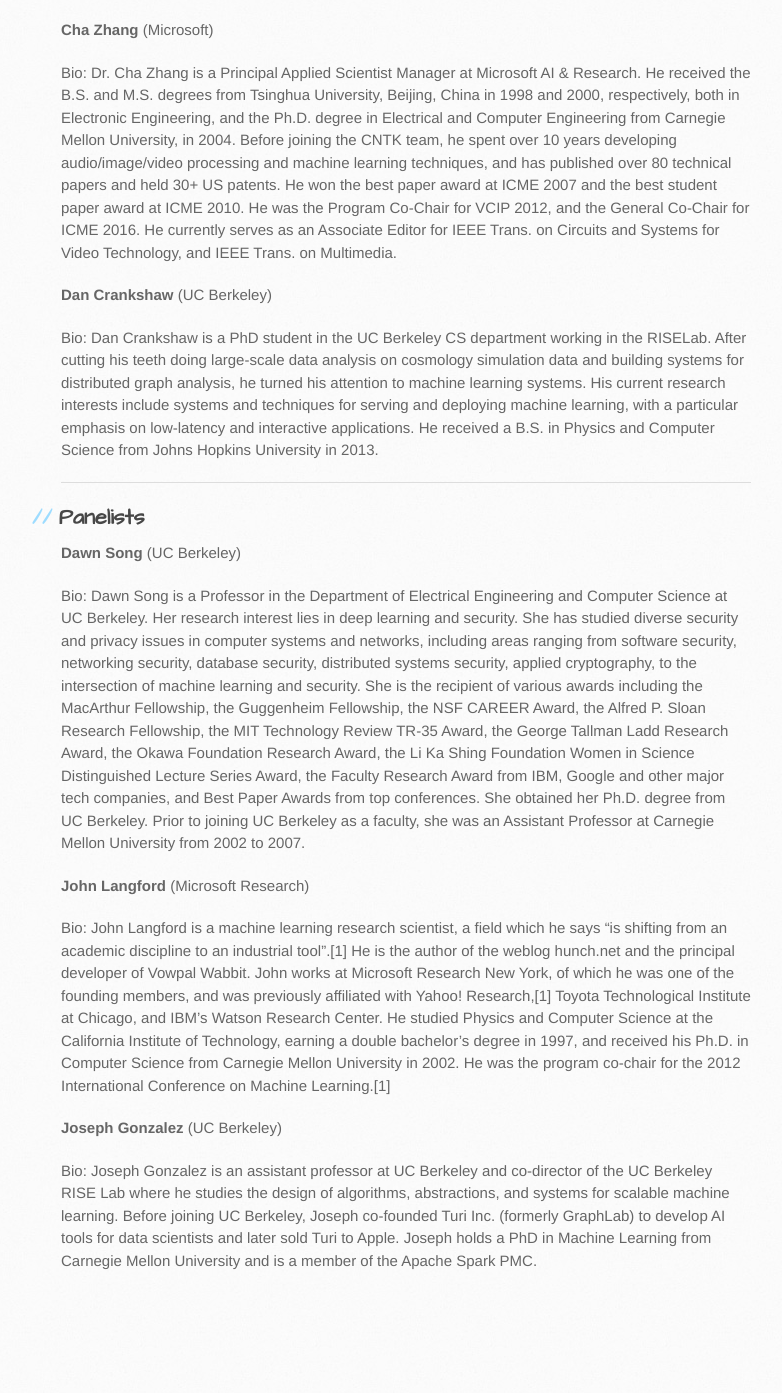
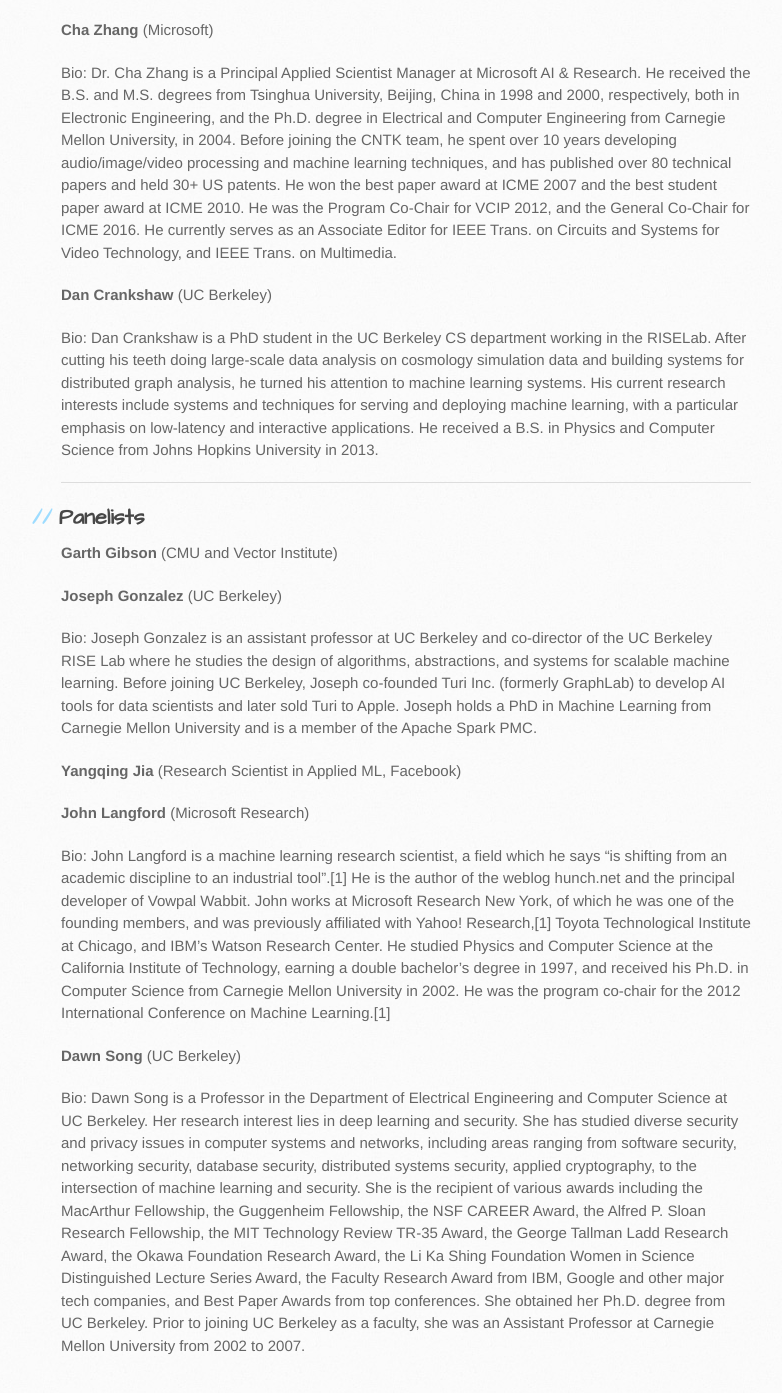
Before and after one commit to LearningSys/nips17, a Jekyll site: the page built from talks.md, in a window 1280 px wide and 1400 px high, scrolled down 2980 px. Shown: the top 1393 px of the window, without its empty margins (109-891 px from the left). Built offline with Jekyll 4.4.1, drawn with Linux system fonts in a browser that asks for light colours; our own code applies the rules of GitHub Pages for plain Markdown files; the repository's description, which GitHub fills in, is left out; before the commit the page ends 4295 px from its top, so only the background shows below that.

Commit message:
updates to panelist info

```diff
--- a/talks.md
+++ b/talks.md
@@ -101,17 +101,21 @@ Dan Crankshaw is a PhD student in the UC Berkeley CS department working in the R
 
 ## Panelists
 
-**Dawn Song** (UC Berkeley)
+**Garth Gibson** (CMU and Vector Institute)
+
+**Joseph Gonzalez** (UC Berkeley)
 
 Bio:
-Dawn Song is a Professor in the Department of Electrical Engineering and Computer Science at UC Berkeley. Her research interest lies in deep learning and security. She has studied diverse security and privacy issues in computer systems and networks, including areas ranging from software security, networking security, database security, distributed systems security, applied cryptography, to the intersection of machine learning and security. She is the recipient of various awards including the MacArthur Fellowship, the Guggenheim Fellowship, the NSF CAREER Award, the Alfred P. Sloan Research Fellowship, the MIT Technology Review TR-35 Award, the George Tallman Ladd Research Award, the Okawa Foundation Research Award, the Li Ka Shing Foundation Women in Science Distinguished Lecture Series Award, the Faculty Research Award from IBM, Google and other major tech companies, and Best Paper Awards from top conferences. She obtained her Ph.D. degree from UC Berkeley. Prior to joining UC Berkeley as a faculty, she was an Assistant Professor at Carnegie Mellon University from 2002 to 2007.
+Joseph Gonzalez is an assistant professor at UC Berkeley and co-director of the UC Berkeley RISE Lab where he studies the design of algorithms, abstractions, and systems for scalable machine learning.  Before joining UC Berkeley, Joseph co-founded Turi Inc. (formerly GraphLab) to develop AI tools for data scientists and later sold Turi to Apple. Joseph holds a PhD in Machine Learning from Carnegie Mellon University and is a member of the Apache Spark PMC.
+
+**Yangqing Jia** (Research Scientist in Applied ML, Facebook)
 
 **John Langford** (Microsoft Research)
 
 Bio:
 John Langford is a machine learning research scientist, a field which he says "is shifting from an academic discipline to an industrial tool".[1] He is the author of the weblog hunch.net and the principal developer of Vowpal Wabbit. John works at Microsoft Research New York, of which he was one of the founding members, and was previously affiliated with Yahoo! Research,[1] Toyota Technological Institute at Chicago, and IBM's Watson Research Center. He studied Physics and Computer Science at the California Institute of Technology, earning a double bachelor's degree in 1997, and received his Ph.D. in Computer Science from Carnegie Mellon University in 2002. He was the program co-chair for the 2012 International Conference on Machine Learning.[1]
 
-**Joseph Gonzalez** (UC Berkeley)
+**Dawn Song** (UC Berkeley)
 
 Bio:
-Joseph Gonzalez is an assistant professor at UC Berkeley and co-director of the UC Berkeley RISE Lab where he studies the design of algorithms, abstractions, and systems for scalable machine learning.  Before joining UC Berkeley, Joseph co-founded Turi Inc. (formerly GraphLab) to develop AI tools for data scientists and later sold Turi to Apple. Joseph holds a PhD in Machine Learning from Carnegie Mellon University and is a member of the Apache Spark PMC.
+Dawn Song is a Professor in the Department of Electrical Engineering and Computer Science at UC Berkeley. Her research interest lies in deep learning and security. She has studied diverse security and privacy issues in computer systems and networks, including areas ranging from software security, networking security, database security, distributed systems security, applied cryptography, to the intersection of machine learning and security. She is the recipient of various awards including the MacArthur Fellowship, the Guggenheim Fellowship, the NSF CAREER Award, the Alfred P. Sloan Research Fellowship, the MIT Technology Review TR-35 Award, the George Tallman Ladd Research Award, the Okawa Foundation Research Award, the Li Ka Shing Foundation Women in Science Distinguished Lecture Series Award, the Faculty Research Award from IBM, Google and other major tech companies, and Best Paper Awards from top conferences. She obtained her Ph.D. degree from UC Berkeley. Prior to joining UC Berkeley as a faculty, she was an Assistant Professor at Carnegie Mellon University from 2002 to 2007.
```
